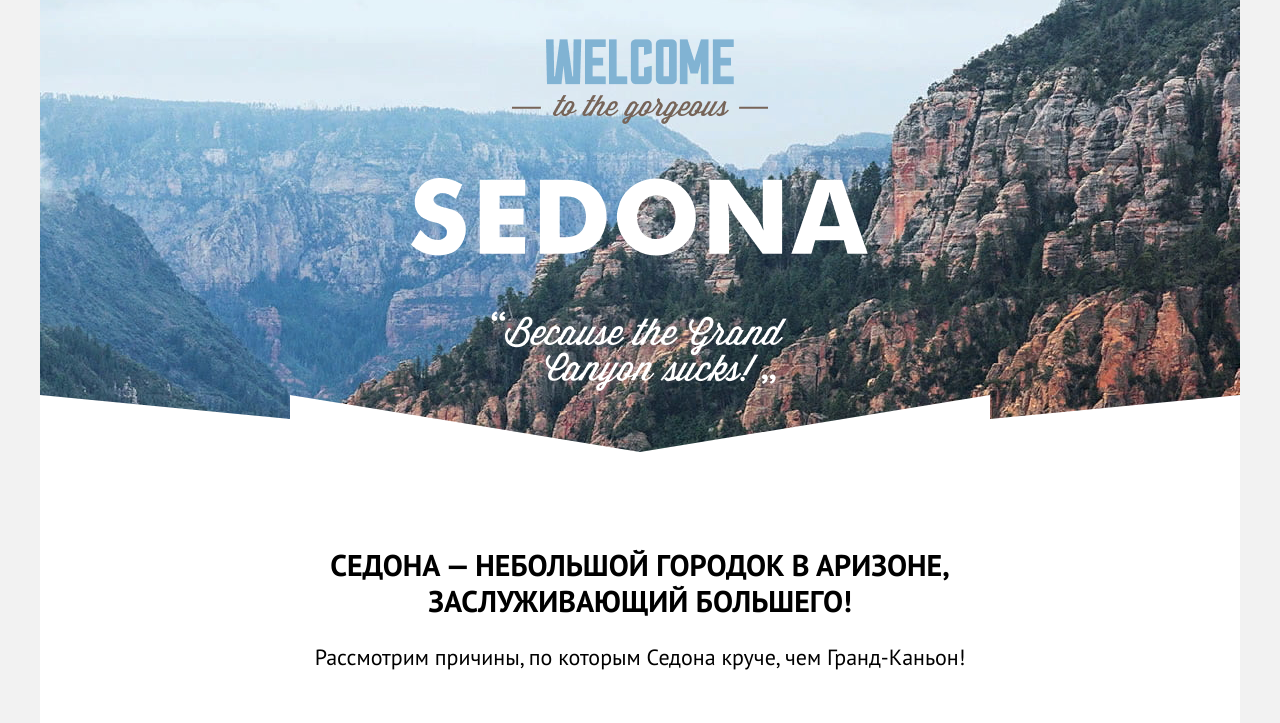
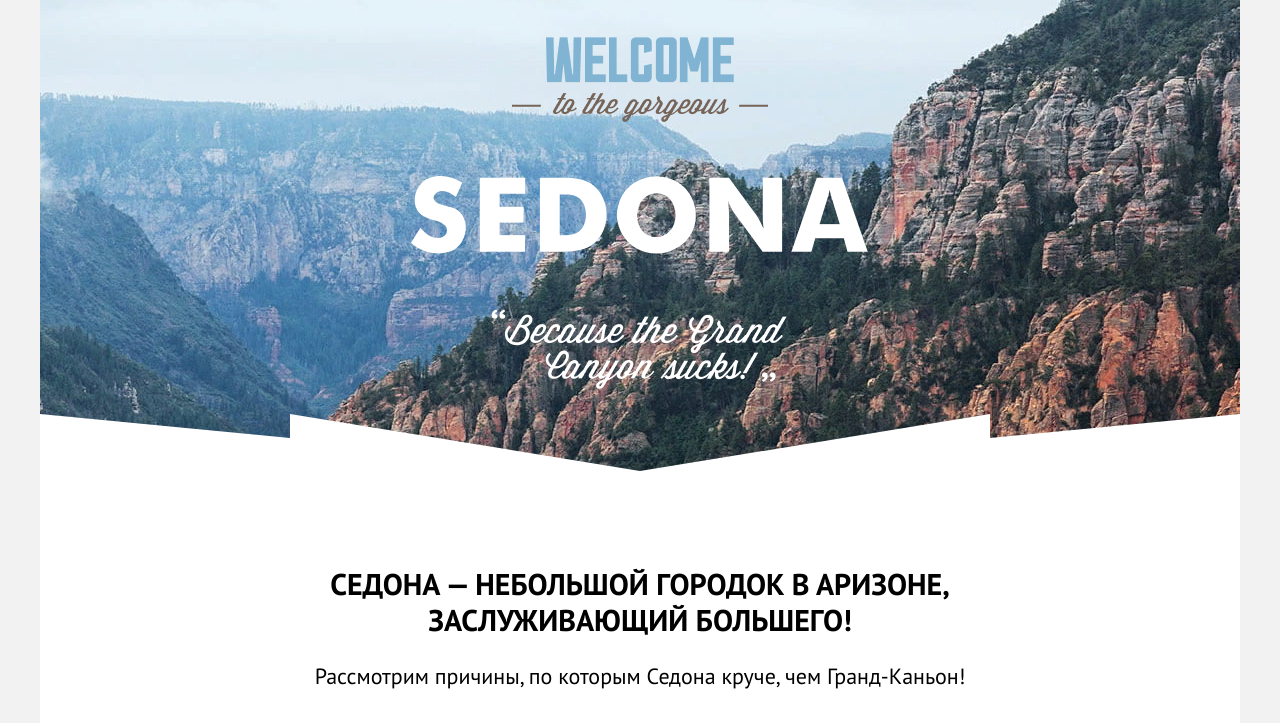
Before and after one commit to htmlacademy-htmlcss/2218797-sedona-35, a plain HTML site: page index.html in a window 1280 px wide. Shown: the part 77-800 px from the top of the page. Drawn offline with Linux system fonts and the light colour scheme.

Commit message:
Добавляет min-height блокам

```diff
--- a/index.html
+++ b/index.html
@@ -44,7 +44,9 @@
       <main class="main-container main-index">
         <div class="hero-index">
           <h1 class="visually-hidden">Добро пожаловать в Седону</h1>
-          <img src="images/welcome.png" width="458" height="352" class="hero-image" alt="Welcome to the gorgeous. Sedona. Because the Grand Canyon sucks!">
+          <figure class="welcome-figure">
+            <img src="images/welcome.png" width="458" height="352" class="hero-image" alt="Welcome to the gorgeous. Sedona. Because the Grand Canyon sucks!">
+          </figure>
           <div class="divider"></div>
         </div>
         <section class="reasons">
--- a/styles/styles.css
+++ b/styles/styles.css
@@ -48,12 +48,20 @@ body {
 }
 
 .page-header {
-  height: 64px;
+  min-height: 64px;
   z-index: 1;
+}
+
+.welcome-figure {
+  display: flex;
+  justify-content: center;
+  margin: 0;
+  padding: 0;
 }
 
 .main-container {
   flex-grow: 1;
+  margin-top: -10px;
 }
 
 .navigation {
@@ -101,23 +109,32 @@ body {
 }
 
 .hero-index {
+  position: relative;
   background-color: #a8d5f5;
   background-image: url("../images/hero-background.jpg");
-  background-size: 100% auto;
+  background-size: cover;
   background-repeat: no-repeat;
-  text-align: center;
+  padding: 50px 371px 82px 371px;
 }
 
-.hero-image {
- margin-top: 52px;
+.hero-index::before {
+  content: "";
+  position: absolute;
+  left: 0;
+  right: 0;
+  bottom: 0;
+  min-height: 57px;
+  background-image: url("../images/hero-divider.svg");
+  background-repeat: no-repeat;
+  background-size: cover;
 }
 
-.divider {
+/* .divider {
   background-image: url("../images/hero-divider.svg");
-  background-size: 100% auto;
+  background-size: cover;
   background-repeat: no-repeat;
-  height: 57px;
-}
+  min-height: 57px;
+} */
 
 .reasons {
   text-align: center;
@@ -140,7 +157,7 @@ body {
   justify-content: space-between;
 
   flex-basis: 400px;
-  height: 384px;
+  min-height: 384px;
   box-sizing: border-box;
 }
 
@@ -184,6 +201,10 @@ body {
   font-size: 18px;
   line-height: 21px;
   color: #333333;
+}
+
+.reasons-list-item-img {
+  min-height: 384px;
 }
 
 .reasons-list-item-blue {
@@ -307,9 +328,15 @@ body {
 
 .footer-social-list {
   display: flex;
-  justify-content: space-between;
+  justify-content: flex-start;
+  flex-wrap: wrap;
   list-style-type: none;
+  margin: 0;
+  padding: 0;
+  column-gap: 27px;
+
 }
+
 
 .footer-social {
   width: 142px;
@@ -328,7 +355,7 @@ body {
   color: #FFFFFF;
   background-color: #9ca8aa;
   background-image: url("../images/catalog-filter-background.jpg");
-  background-size: 100% auto;
+  background-size: cover;
   background-repeat: no-repeat;
 }
 
```
